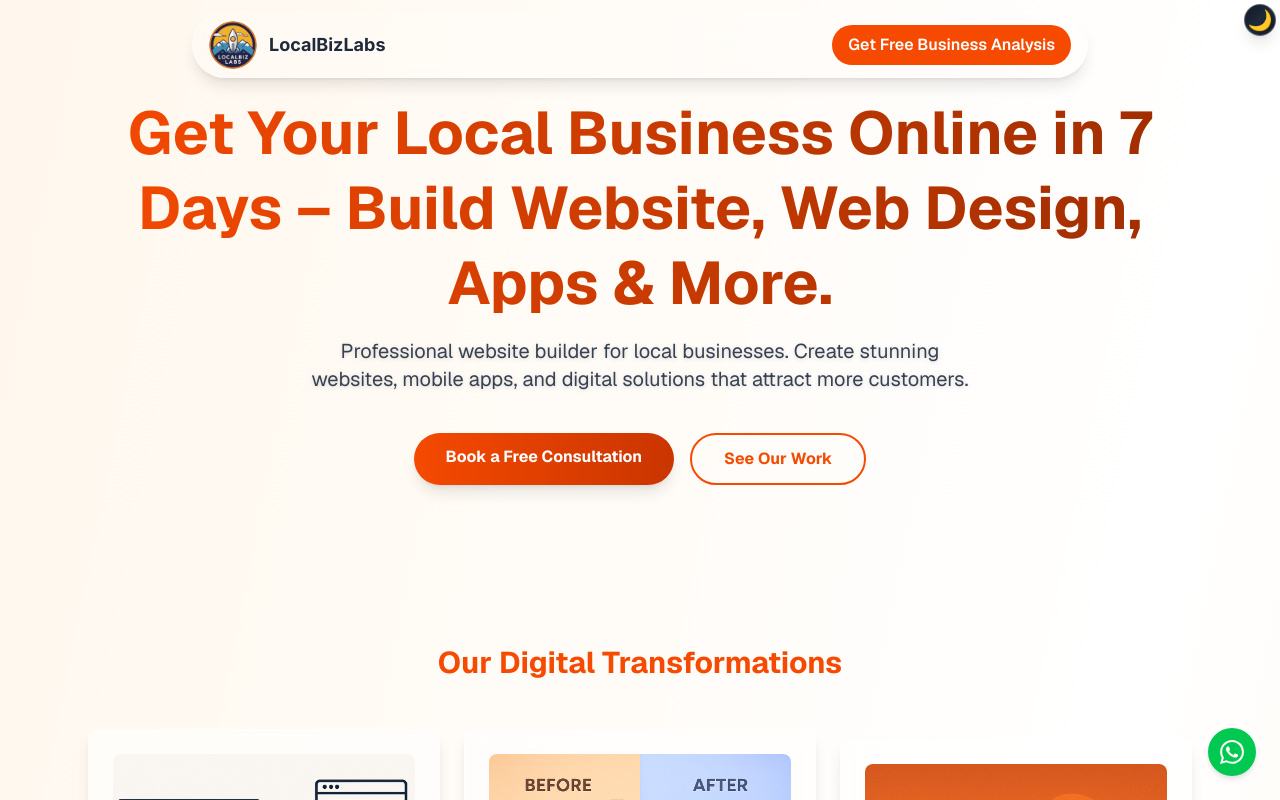
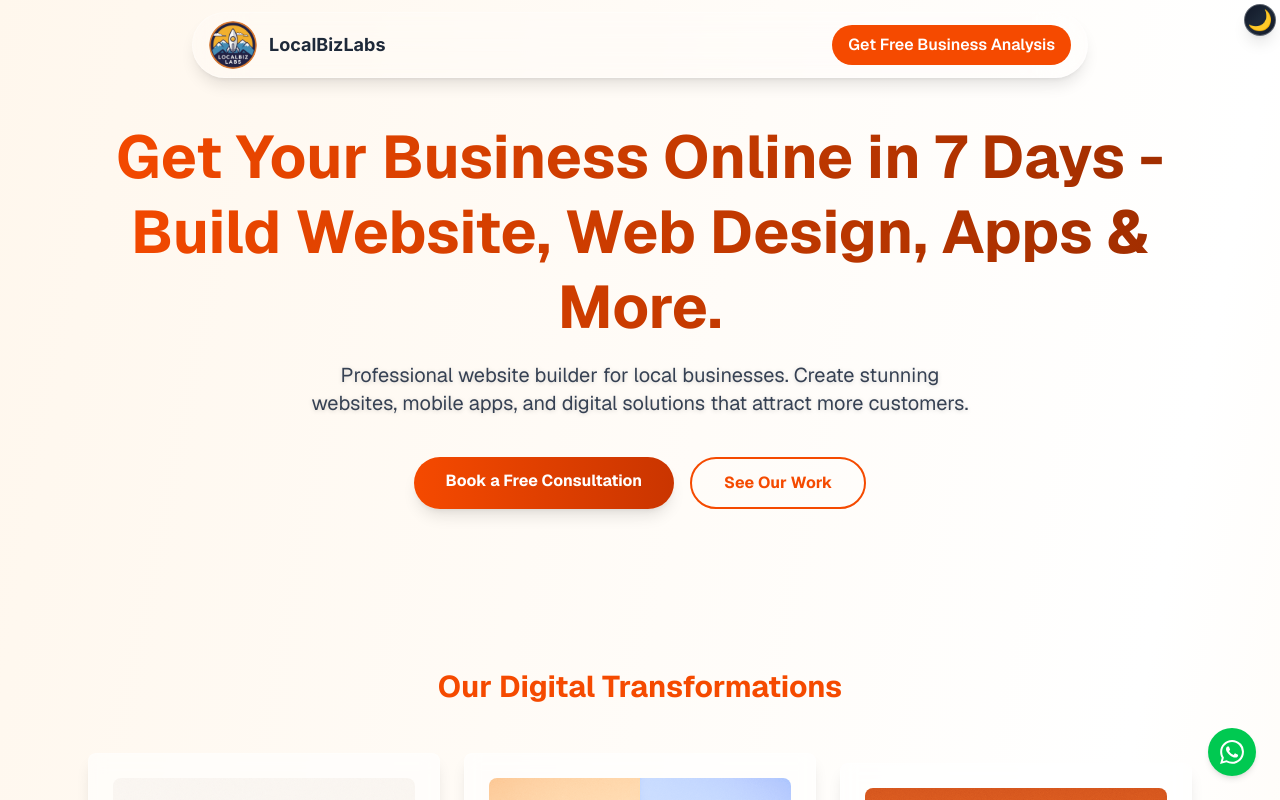
Before and after one commit to vineet-codes256/LocalBiz-Labs-Page, a Next.js app: page / in a window 1280 px wide. Shown: the top 800 px of the page. Built offline with nearby package versions, Linux system fonts and the light colour scheme.

Commit message:
feat: update Hero component heading for improved clarity and consistency

```diff
--- a/src/components/Hero.tsx
+++ b/src/components/Hero.tsx
@@ -11,9 +11,9 @@ export default function Hero({ isDark }: HeroProps) {
                 initial={{ opacity: 0, y: -10, rotateX: -20 }}
                 animate={{ opacity: 1, y: 0, rotateX: 0 }}
                 transition={{ duration: 0.8, delay: 0.2 }}
-                className="text-3xl sm:text-4xl md:text-5xl lg:text-6xl font-bold text-orange-600 mb-4 bg-gradient-to-r from-orange-600 to-orange-800 bg-clip-text text-transparent leading-tight"
+                className="text-3xl sm:text-4xl md:text-5xl lg:text-6xl font-bold text-orange-600 mb-4 mt-6 bg-gradient-to-r from-orange-600 to-orange-800 bg-clip-text text-transparent leading-tight"
             >
-                Get Your Local Business Online in 7 Days – Build Website, Web Design, Apps & More.
+                Get Your Business Online in 7 Days - Build Website, Web Design, Apps & More.
             </motion.h1>
 
             <motion.p
```
